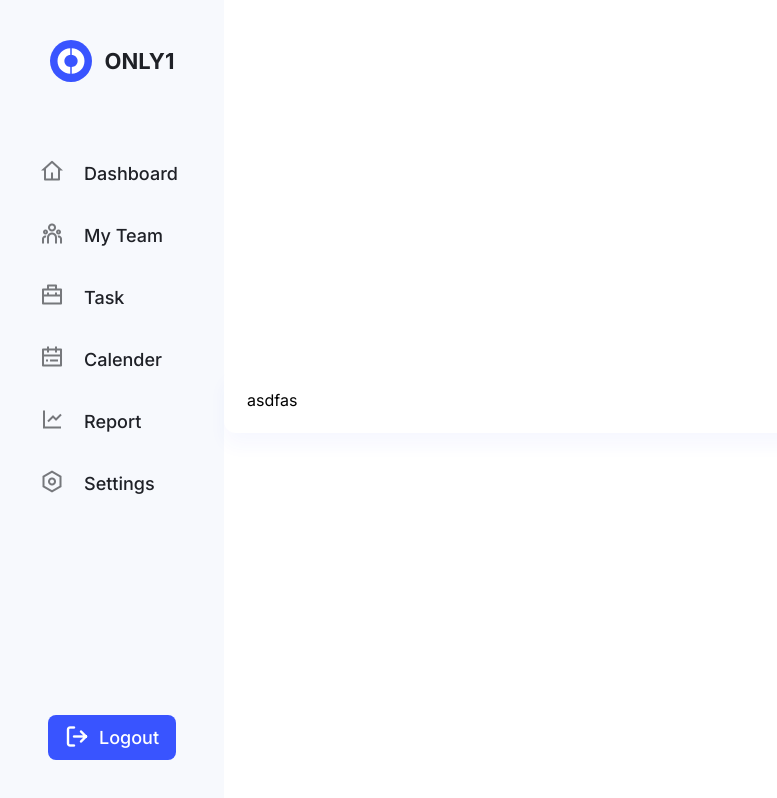
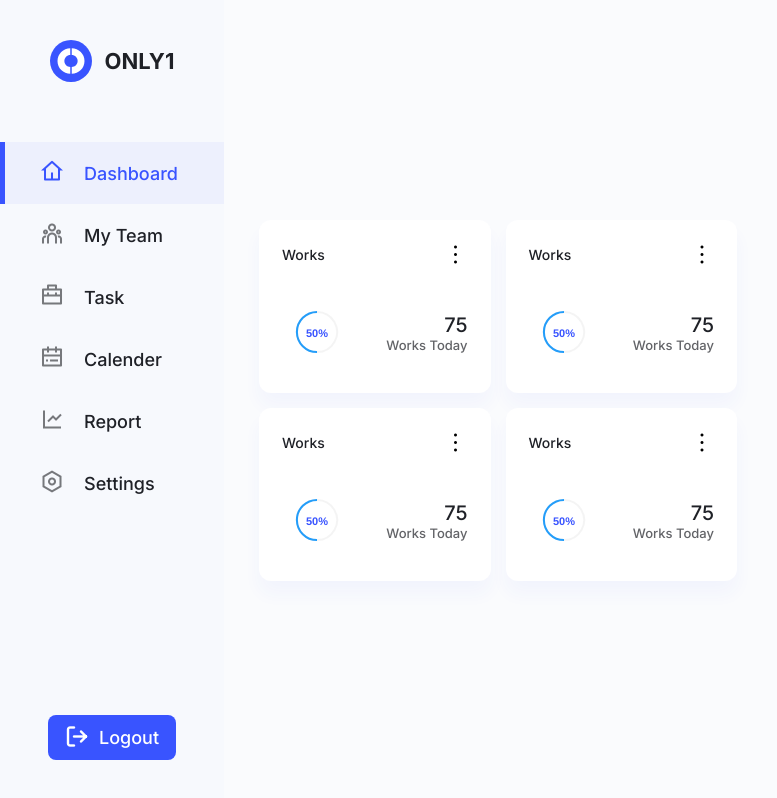
Before and after one commit to emmanuelite4/webloom, a React (Create React App) app: page /dashboard in a window 1280 px wide. Shown: the whole page, without its empty margins (0-777 px from the left). Built offline with nearby package versions, Linux system fonts and the light colour scheme; a web font is replaced by a local one.

Commit message:
Installed ReactApexChart to the Project Added Text13 and Text20 component with font-size of 13 and 20 respectively to the Text component Changed Text18 to h5. Added ReactApexChart RadialBar to StatCard

```diff
--- a/package.json
+++ b/package.json
@@ -12,7 +12,9 @@
     "@types/node": "^16.11.6",
     "@types/react": "^17.0.34",
     "@types/react-dom": "^17.0.11",
+    "apexcharts": "^3.29.0",
     "react": "^17.0.2",
+    "react-apexcharts": "^1.3.9",
     "react-dom": "^17.0.2",
     "react-router-dom": "^5.2.1",
     "react-scripts": "4.0.3",
--- a/src/App.tsx
+++ b/src/App.tsx
@@ -2,6 +2,7 @@ import SideBar from "./components/SideBar/SideBar";
 import { BrowserRouter as Router } from "react-router-dom";
 import { Routes } from "./routes";
 import styled from "@emotion/styled";
+import { COLOR_BACKGROUND_ONE } from "./constants/styles";
 
 function App() {
   return (
@@ -20,6 +21,7 @@ const Holder = styled.div`
   display: flex;
   align-items: center;
   height: 100%;
+  background-color: ${COLOR_BACKGROUND_ONE};
   & > :nth-child(2) {
     flex: 1;
   }
--- a/src/components/SideBar/SideBarListItem.tsx
+++ b/src/components/SideBar/SideBarListItem.tsx
@@ -12,7 +12,7 @@ type Props = {
 
 const SideBarListItem: FC<Props> = ({ title, icon, path }) => {
   const location = useLocation();
-  const active: boolean = location.pathname === `/${path}`;
+  const active: boolean = location.pathname === path;
   const color = active ? COLOR_PRIMARY_ONE : "";
   return (
     <Holder active={active} to={path}>
--- a/src/components/shared/Text/Text.tsx
+++ b/src/components/shared/Text/Text.tsx
@@ -9,10 +9,34 @@ export const Text28 = styled.h1`
   padding: 0;
 `;
 
-export const Text18 = styled.h3`
+export const Text20 = styled.h4`
+  font-size: 20px;
+  color: ${(props) => props.color || COLOR_TEXT_PRIMARY};
+  margin: 0;
+  padding: 0;
+  font-weight: 500;
+`;
+
+export const Text18 = styled.h5`
   font-size: 18px;
   color: ${(props) => props.color || COLOR_TEXT_PRIMARY};
   margin: 0;
   padding: 0;
   font-weight: 500;
 `;
+
+export const Text14 = styled.p`
+  font-size: 14px;
+  color: ${(props) => props.color || COLOR_TEXT_PRIMARY};
+  margin: 0;
+  padding: 0;
+  font-weight: 500;
+`;
+
+export const Text13 = styled.p`
+  font-size: 13px;
+  color: ${(props) => props.color || COLOR_TEXT_PRIMARY};
+  margin: 0;
+  padding: 0;
+  font-weight: 500;
+`;
--- a/src/pages/Dashboard/DashboardContainer.tsx
+++ b/src/pages/Dashboard/DashboardContainer.tsx
@@ -1,12 +1,57 @@
 import { FC } from "react";
-import StatCard from "./components/Card/StatCard";
+import StatsCard from "./components/StatsCard";
+import { COLOR_PRIMARY_ONE } from "../../constants/styles";
+import styled from "@emotion/styled";
 
 const DashboardContainer: FC = () => {
   return (
-    <div>
-      <StatCard />
-    </div>
+    <Holder>
+      <FirstSection>
+        <StatsSection>
+          <StatsCard
+            title={"Works"}
+            color={COLOR_PRIMARY_ONE}
+            percentage={50}
+            total={75}
+          />
+          <StatsCard
+            title={"Works"}
+            color={COLOR_PRIMARY_ONE}
+            percentage={50}
+            total={75}
+          />
+          <StatsCard
+            title={"Works"}
+            color={COLOR_PRIMARY_ONE}
+            percentage={50}
+            total={75}
+          />
+          <StatsCard
+            title={"Works"}
+            color={COLOR_PRIMARY_ONE}
+            percentage={50}
+            total={75}
+          />
+        </StatsSection>
+      </FirstSection>
+    </Holder>
   );
 };
 
 export default DashboardContainer;
+
+const Holder = styled.div`
+  padding: 35px;
+`;
+
+const FirstSection = styled.div`
+  display: grid;
+  grid-template-columns: 1fr 1fr;
+  gap: 30px;
+`;
+
+const StatsSection = styled.div`
+  display: grid;
+  grid-template-columns: 1fr 1fr;
+  gap: 15px;
+`;
--- a/src/pages/Dashboard/components/Card/StatCard.tsx
+++ /dev/null
@@ -1,14 +0,0 @@
-import styled from "@emotion/styled";
-import { CSS_CARD } from "../../../../styles/shared";
-import { FC } from "react";
-
-const StatCard: FC = () => {
-  return <Holder>asdfas</Holder>;
-};
-
-export default StatCard;
-
-const Holder = styled.div`
-  ${CSS_CARD};
-  padding: 23px;
-`;
--- /dev/null
+++ b/src/pages/Dashboard/components/StatsCard.tsx
@@ -0,0 +1,101 @@
+import styled from "@emotion/styled";
+import { CSS_CARD } from "../../../styles/shared";
+import { FC } from "react";
+import { Text13, Text14, Text20 } from "../../../components/shared/Text/Text";
+import ReactApexChart from "react-apexcharts";
+import { COLOR_PRIMARY_ONE } from "../../../constants/styles";
+
+type Props = {
+  title: string;
+  percentage: number;
+  total: number;
+  color: string;
+};
+
+const StatsCard: FC<Props> = (props) => {
+  const { title, total, color, percentage } = props;
+
+  const percentageString = `${percentage}%`;
+
+  const options = {
+    plotOptions: {
+      radialBar: {
+        startAngle: -180,
+        endAngle: 180,
+        background: COLOR_PRIMARY_ONE,
+        hollow: {
+          size: percentageString,
+        },
+        track: {
+          startAngle: -180,
+          endAngle: 0,
+        },
+        dataLabels: {
+          name: {
+            offsetY: 5,
+            show: true,
+            color: color,
+            fontSize: "11px",
+          },
+          value: {
+            show: false,
+          },
+        },
+      },
+      stroke: {
+        colors: ["green", "red"],
+        // show: false,
+      },
+      total: {
+        backgroundColor: "green",
+      },
+    },
+    labels: [percentageString],
+  };
+
+  return (
+    <Holder>
+      <HeadSection>
+        <Text14>{title}</Text14>
+        <span className="icon-more-vert" />
+      </HeadSection>
+      <BodySection>
+        <ReactApexChart
+          options={options}
+          series={[percentage]}
+          type="radialBar"
+          height={120}
+          width={70}
+        />
+        <TextSection>
+          <Text20>{total}</Text20>
+          <Text13 color={"rgba(31, 33, 39, 0.7)"}>{title} Today</Text13>
+        </TextSection>
+      </BodySection>
+    </Holder>
+  );
+};
+
+export default StatsCard;
+
+const Holder = styled.div`
+  ${CSS_CARD};
+  padding: 23px;
+`;
+
+const HeadSection = styled.div`
+  display: flex;
+  justify-content: space-between;
+  align-items: center;
+`;
+
+const BodySection = styled.div`
+  display: flex;
+  align-items: center;
+  justify-content: space-between;
+  margin-top: 30px;
+`;
+
+const TextSection = styled.div`
+  text-align: right;
+`;
```
Also changed, not shown: 1 other file (tests, documents, lock files or other folders).
